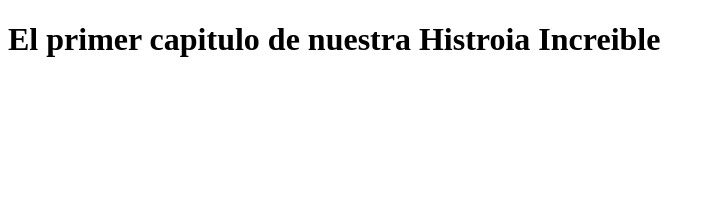
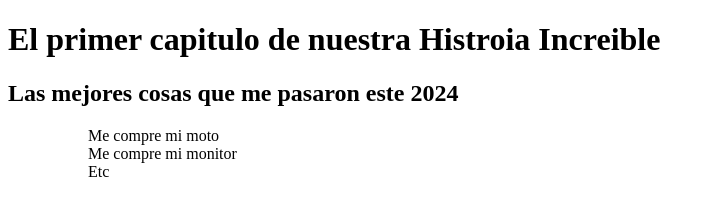
Before and after one commit to GeorgeG321/fundamentals-test, a plain HTML site: page articulo.html in a window 1280 px wide. Shown: the whole page, without its empty margins (0-715 px from the left). Drawn offline with Linux system fonts and the light colour scheme.

Commit message:
se realizo cambios en los parrafos

```diff
--- a/articulo.html
+++ b/articulo.html
@@ -10,6 +10,13 @@
 <body>
     <h1>El primer capitulo de nuestra Histroia Increible</h1>
 
+    <h2>Las mejores cosas que me pasaron este 2024</h2>
+    <Ol>
+        <ul>Me compre mi moto</ul>
+        <ul>Me compre mi monitor</ul>
+        <ul>Etc</ul>
+    </Ol>
+
 </body>
 
 </html>
```
